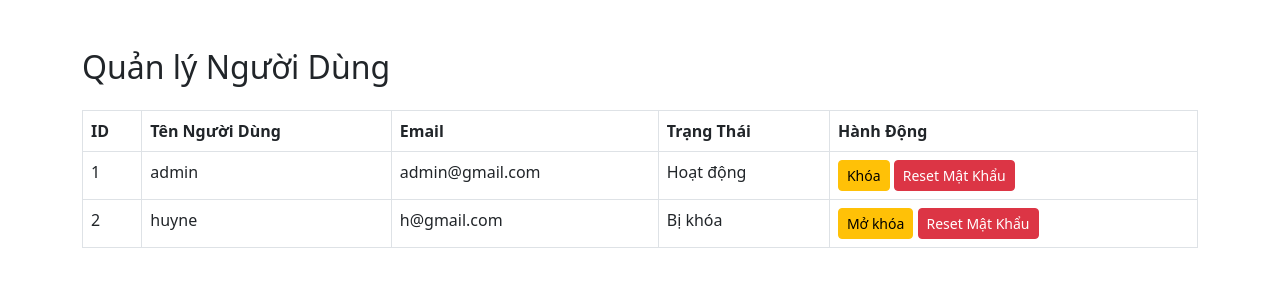
After one commit to HyyyIT/flask_tiny_app, a Django app: page /admin_dashboard/ in a window 1280 px wide. The commit adds this page. Shown: the top 300 px of the page. Run offline with Django 5.2, Linux system fonts and the light colour scheme; a user stored in the database is signed in; data comes from the database, SQL or seed files in the repository; both versions use the stored data as it was after the commit.

Commit message:
Đã có admin quản lí user

```diff
--- a/flask_tiny_app/flask_tiny_app/settings.py
+++ b/flask_tiny_app/flask_tiny_app/settings.py
@@ -140,3 +140,5 @@ CRISPY_ALLOWED_TEMPLATE_PACKS = "bootstrap5"
 CRISPY_TEMPLATE_PACK = "bootstrap5"
 
 AUTH_USER_MODEL = 'to_do_list.CustomUser'
+
+LOGIN_URL = '/login/'
--- /dev/null
+++ b/flask_tiny_app/to_do_list/templates/admin_dashboard.html
@@ -0,0 +1,50 @@
+<!DOCTYPE html>
+<html lang="en">
+<head>
+    <meta charset="UTF-8">
+    <meta name="viewport" content="width=device-width, initial-scale=1.0">
+    <title>Admin Dashboard</title>
+    <link rel="stylesheet" href="https://cdn.jsdelivr.net/npm/bootstrap@5.3.0/dist/css/bootstrap.min.css">
+</head>
+<body>
+    <div class="container mt-5">
+        <h2 class="mb-4">Quản lý Người Dùng</h2>
+
+        {% if messages %}
+            <div class="alert alert-info">
+                {% for message in messages %}
+                    {{ message }}
+                {% endfor %}
+            </div>
+        {% endif %}
+
+        <table class="table table-bordered">
+            <thead>
+                <tr>
+                    <th>ID</th>
+                    <th>Tên Người Dùng</th>
+                    <th>Email</th>
+                    <th>Trạng Thái</th>
+                    <th>Hành Động</th>
+                </tr>
+            </thead>
+            <tbody>
+                {% for user in users %}
+                <tr>
+                    <td>{{ user.id }}</td>
+                    <td>{{ user.username }}</td>
+                    <td>{{ user.email }}</td>
+                    <td>{% if user.is_active %}Hoạt động{% else %}Bị khóa{% endif %}</td>
+                    <td>
+                        <a href="{% url 'toggle_user_status' user.id %}" class="btn btn-warning btn-sm">
+                            {% if user.is_active %}Khóa{% else %}Mở khóa{% endif %}
+                        </a>
+                        <a href="{% url 'reset_user_password' user.id %}" class="btn btn-danger btn-sm">Reset Mật Khẩu</a>
+                    </td>
+                </tr>
+                {% endfor %}
+            </tbody>
+        </table>
+    </div>
+</body>
+</html>
--- a/flask_tiny_app/to_do_list/urls.py
+++ b/flask_tiny_app/to_do_list/urls.py
@@ -1,5 +1,4 @@
 from django.urls import path
-from django.contrib.auth import views as auth_views
 from . import views
 
 urlpatterns = [
@@ -7,4 +6,7 @@ urlpatterns = [
     path('register/', views.register, name='register'),
     path('login/', views.login, name='login'),
     path('logout/', views.logout, name='logout'),
+    path('admin_dashboard/', views.admin_dashboard, name='admin_dashboard'),
+    path('toggle_user_status/<int:user_id>/', views.toggle_user_status, name='toggle_user_status'),
+    path('reset_user_password/<int:user_id>/', views.reset_user_password, name='reset_user_password'),
 ]
--- a/flask_tiny_app/to_do_list/views.py
+++ b/flask_tiny_app/to_do_list/views.py
@@ -6,7 +6,7 @@ from django.core.paginator import Paginator
 from django.core.mail import send_mail
 from django.utils import timezone
 from .forms import CustomUserCreationForm
-from .models import  CustomUser
+from .models import CustomUser
 from django.conf import settings
 
 
@@ -26,7 +26,6 @@ def register(request):
         form = CustomUserCreationForm()
     return render(request, 'register.html', {'form': form})
 
-# Đăng nhập
 def login(request):
     if request.method == 'POST':
         username = request.POST.get('username', '')
@@ -35,35 +34,47 @@ def login(request):
         if user is not None:
             if user.is_active:
                 auth_login(request, user)
-                return redirect('to_do_list')
+                messages.success(request, f"Chào mừng {user.username}! Bạn đang đăng nhập với quyền: {'Admin' if user.is_superuser else 'User'}")
+                return redirect('admin_dashboard' if user.is_superuser else 'task_list')
             else:
                 messages.error(request, "Tài khoản của bạn đã bị khóa.")
         else:
             messages.error(request, "Tên đăng nhập hoặc mật khẩu không đúng.")
     return render(request, 'login.html')
 
+
 # Đăng xuất
 def logout(request):
     auth_logout(request)
     return redirect('login')
+# Kiểm tra quyền admin
+def is_admin(user):
+    return user.is_superuser
 
-# # Quên mật khẩu
-# def password_reset(request):
-#     if request.method == 'POST':
-#         form = PasswordResetForm(request.POST)
-#         if form.is_valid():
-#             user = form.get_user()
-#             new_password = form.cleaned_data['new_password']
-#             user.set_password(new_password)
-#             user.save()
-#             send_mail(
-#                 'Đặt lại mật khẩu thành công',
-#                 'Mật khẩu của bạn đã được đặt lại thành công.',
-#                 settings.DEFAULT_FROM_EMAIL,
-#                 [user.email],
-#             )
-#             messages.success(request, "Mật khẩu đã được cập nhật. Hãy đăng nhập lại.")
-#             return redirect('login')
-#     else:
-#         form = PasswordResetForm()
-#     return render(request, 'password_reset.html', {'form': form})
+# Trang quản trị Admin
+@login_required
+@user_passes_test(is_admin)
+def admin_dashboard(request):
+    users = CustomUser.objects.all()
+    return render(request, 'admin_dashboard.html', {'users': users})
+
+# Khóa/Mở khóa tài khoản người dùng
+@login_required
+@user_passes_test(is_admin)
+def toggle_user_status(request, user_id):
+    user = get_object_or_404(CustomUser, id=user_id)
+    user.is_active = not user.is_active
+    user.save()
+    messages.success(request, "Trạng thái tài khoản đã được cập nhật.")
+    return redirect('admin_dashboard')
+
+# Reset mật khẩu người dùng
+@login_required
+@user_passes_test(is_admin)
+def reset_user_password(request, user_id):
+    user = get_object_or_404(CustomUser, id=user_id)
+    new_password = 'NewPassword123'  # Có thể thay thế bằng cách gửi email đặt lại mật khẩu
+    user.set_password(new_password)
+    user.save()
+    messages.success(request, f"Mật khẩu của {user.username} đã được đặt lại.")
+    return redirect('admin_dashboard')
```
Also changed, not shown: flask_tiny_app/to_do_list/templates/base.html (+16 -3 lines), flask_tiny_app/db.sqlite3.
